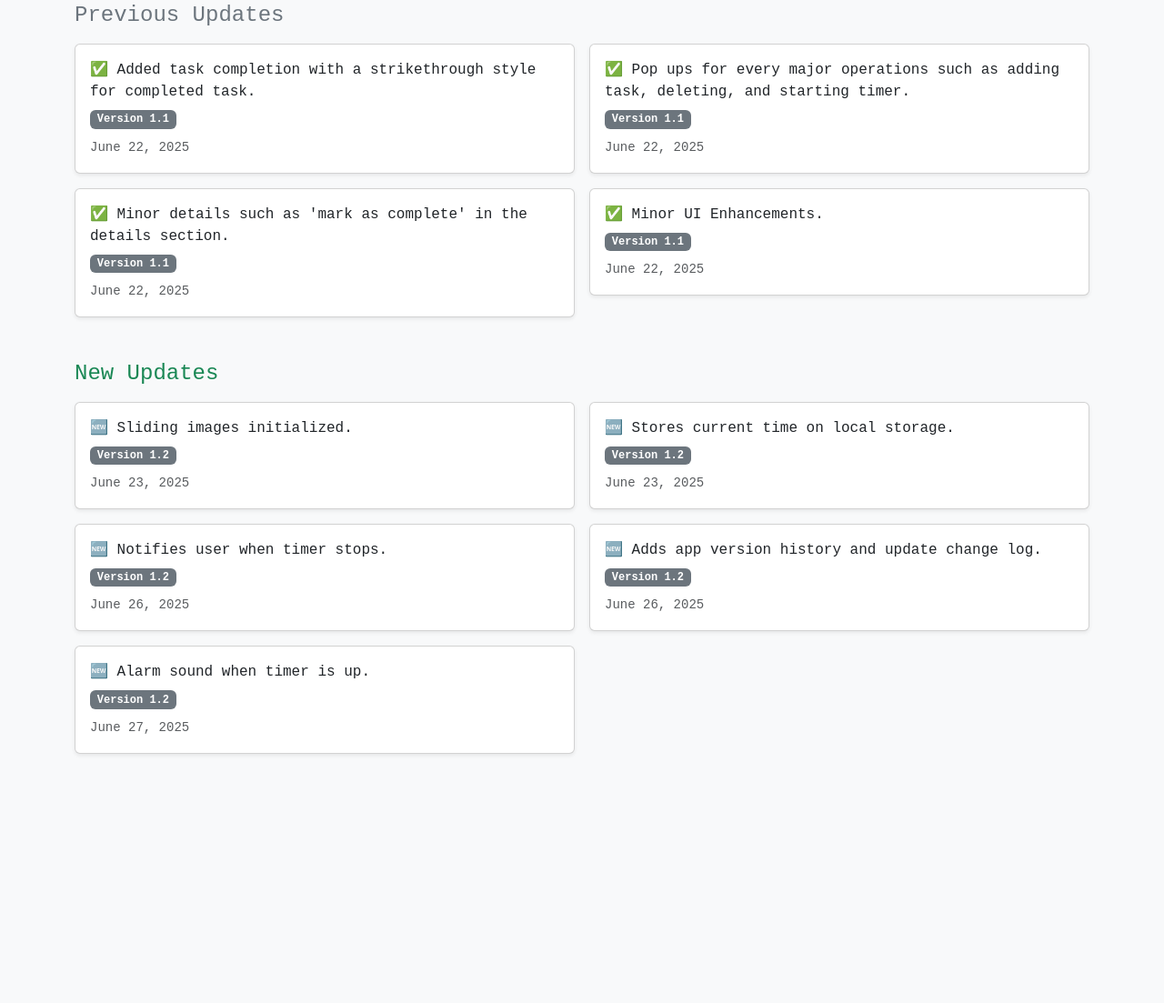
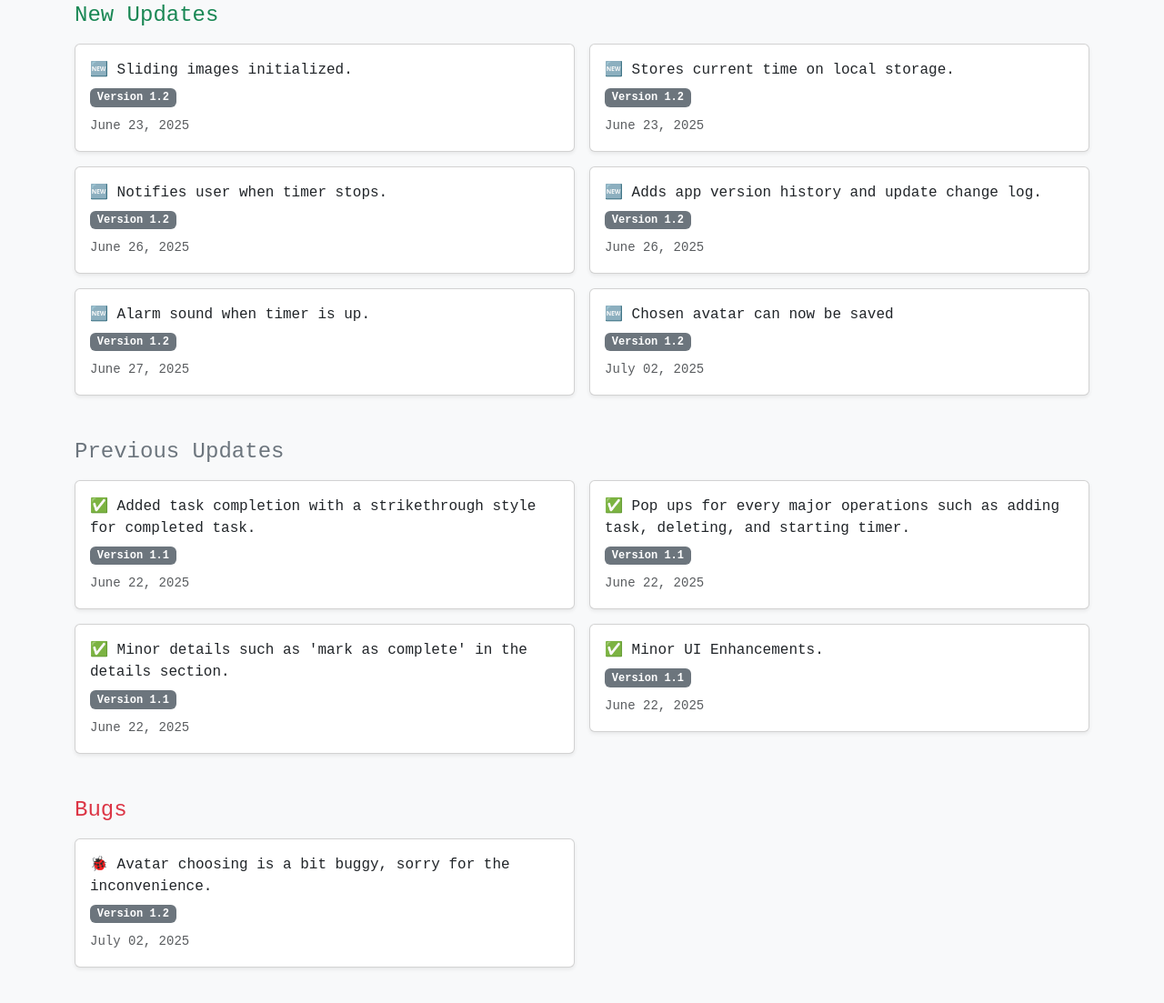
Before and after one commit to panzerweb/DeepCoderr, a website: page resources/pages/app_versions.html in a window 1280 px wide. Shown: the part 157-1260 px from the top of the page at 91% size. Before the commit the page ends 1034 px from the top, so only its background shows below. Drawn offline with nearby package versions, Linux system fonts and the light colour scheme; some packages are replaced by stand-ins of ours; a script that the page names is missing.

Commit message:
Minor enhancements & Bug issue

```diff
--- /dev/null
+++ b/bugs.json
@@ -0,0 +1,8 @@
+[
+    {
+        "bug_name": "Avatar choosing is a bit buggy, sorry for the inconvenience.",
+        "previousVersion": false,
+        "version_date": "July 02, 2025",
+        "version_number": 1.2
+    }
+]
--- a/resources/js/image.js
+++ b/resources/js/image.js
@@ -5,12 +5,15 @@ chooseBtn.addEventListener("click", () => {
     let splideSection = document.querySelector(".splide");
     let saveBtn = document.getElementById("save-avatar-btn");
     let currentAvatarWrapper = document.querySelector(".supercoder-gif-card");
+    console.log(currentAvatarWrapper);
 
     if (chooseBtn) {
         splideSection.classList.toggle("d-none");
         saveBtn.classList.toggle("d-none");
         currentAvatarWrapper.classList.toggle("d-none");
     }
+
+
 })
 
 export function saveAvatar(){
--- a/resources/js/versions.js
+++ b/resources/js/versions.js
@@ -52,3 +52,31 @@ fetch('../../updates.json')
 
         newVersion.innerHTML = changesList;
 })
+
+/*
+    This fetches all the bugs of the new version
+*/
+fetch('../../bugs.json')
+.then(response => response.json())
+.then(data => {
+    let bugElement = document.getElementById("bugs");
+    const changesList = data
+        .filter(version => version.previousVersion == false)
+        .map(bug =>
+        `
+        <div class="col-12 col-md-6">
+            <div class="card shadow-sm">
+                <div class="card-body">
+                    <p class="mb-2">
+                        🐞 ${bug.bug_name}
+                    </p>
+                    <h6><span class="badge text-bg-secondary">Version ${bug.version_number}</span></h6>
+                    <small class="text-muted">${bug.version_date}</small>
+                </div>
+            </div>
+        </div>
+        `)
+        .join('');
+
+        bugElement.innerHTML = changesList;
+})
--- a/resources/pages/app_versions.html
+++ b/resources/pages/app_versions.html
@@ -52,18 +52,26 @@
 
                 <h2 class="mb-4">Website Patch Notes / Update Log</h2>
 
+
+                <!-- New Version Section -->
+                <div class="mb-5">
+                    <h4 class="text-success mb-3">New Updates</h4>
+                    <div class="row g-3" id="new_versions">
+
+                    </div>
+                </div>
+
                 <!-- Previous Versions Section -->
-                <div class="mb-5">
+                <div>
                     <h4 class="text-secondary mb-3">Previous Updates</h4>
                     <div class="row g-3" id="versions">
 
                     </div>
                 </div>
 
-                <!-- New Version Section -->
-                <div>
-                    <h4 class="text-success mb-3">New Updates</h4>
-                    <div class="row g-3" id="new_versions">
+                <div class="mb-5 mt-5">
+                    <h4 class="text-danger mb-3">Bugs</h4>
+                    <div class="row g-3" id="bugs">
 
                     </div>
                 </div>
--- a/updates.json
+++ b/updates.json
@@ -52,5 +52,11 @@
         "previousVersion": false,
         "version_date": "June 27, 2025",
         "version_number": 1.2
+    },
+    {
+        "changes": "Chosen avatar can now be saved",
+        "previousVersion": false,
+        "version_date": "July 02, 2025",
+        "version_number": 1.2
     }
 ]
```
Also changed, not shown: resources/pages/productivity.html (+5 -0 lines).
